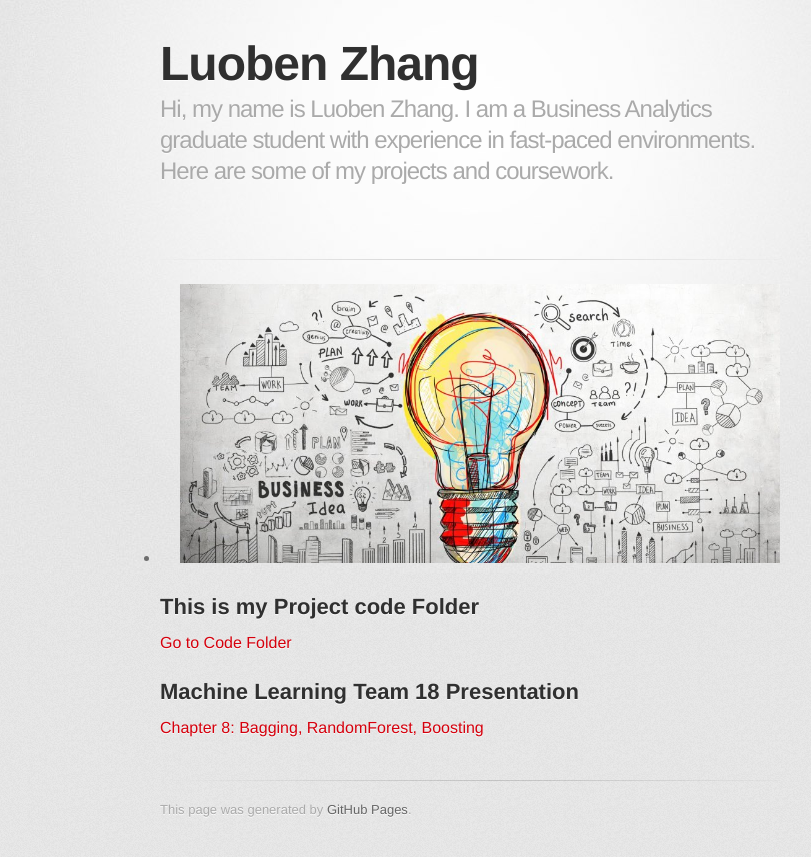
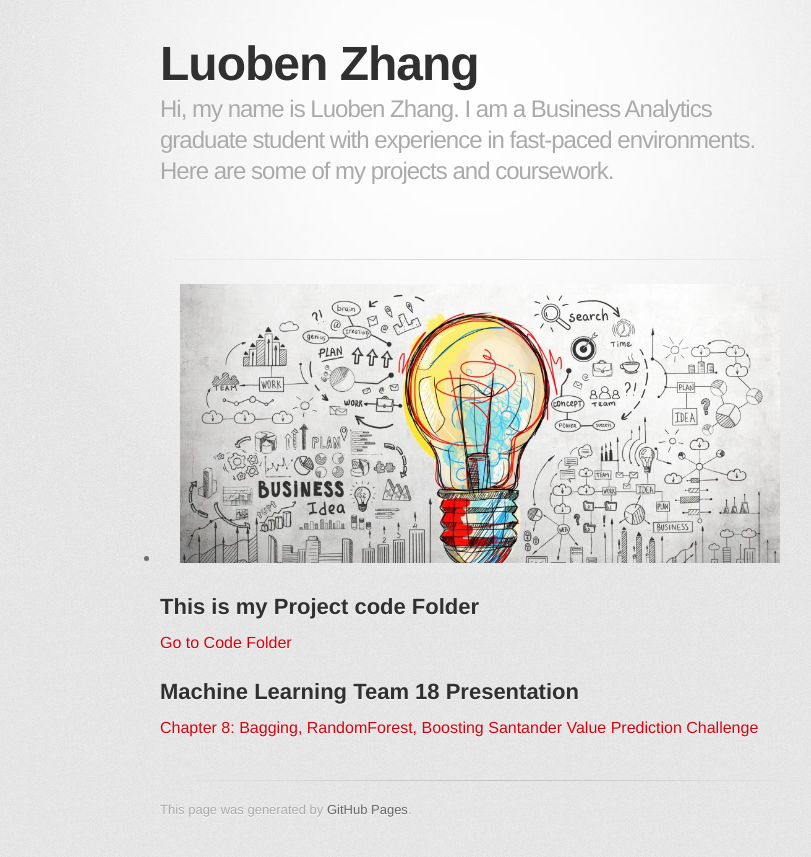
Before and after one commit to zhangluoben/zhangluoben.github.io, a Jekyll site: the page built from index.md, in a window 1280 px wide. Shown: the top 857 px of the page, without its empty margins (170-981 px from the left). Built offline with Jekyll 4.4.1, drawn with Linux system fonts in a browser that asks for light colours; some web fonts are replaced.

Commit message:
Update index.md

```diff
--- a/index.md
+++ b/index.md
@@ -11,3 +11,4 @@ description: Hi, my name is Luoben Zhang. I am a Business Analytics graduate stu
 
 ## Machine Learning Team 18 Presentation
 [Chapter 8: Bagging, RandomForest, Boosting](Team18/readme.md)
+[Santander Value Prediction Challenge](Santander/readme.md)
```
